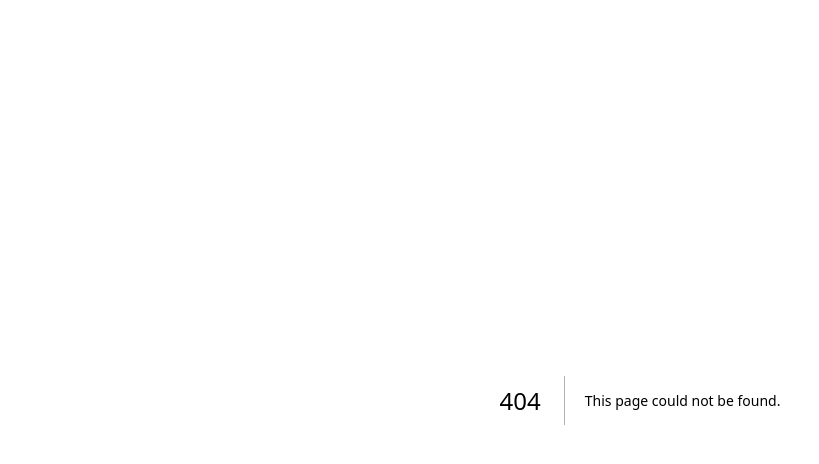
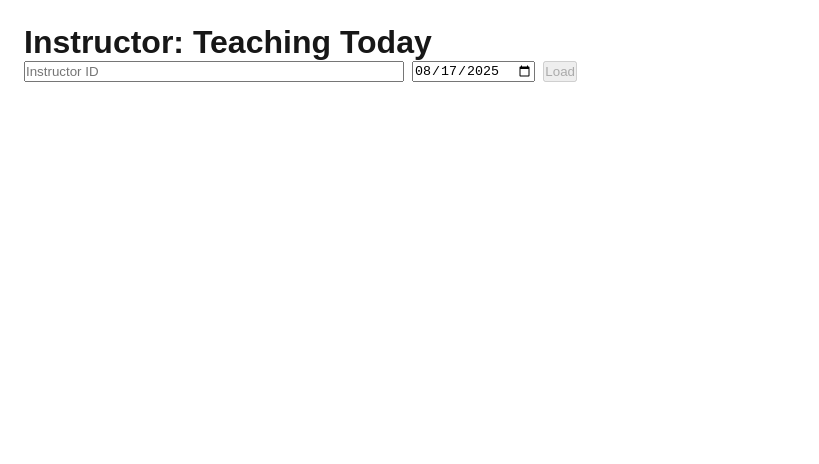
Before and after one commit to Alpha-Mintamir/AAU-Schedule-Management, a Next.js app in the folder apps/web/: page /instructor/today in a window 1280 px wide. Before the commit this address had no page. Shown: the top 464 px of the page, without its empty margins (0-819 px from the left). Built offline with nearby package versions, Linux system fonts and the light colour scheme.

Commit message:
feat(web): instructor teaching today page

```diff
--- /dev/null
+++ b/apps/web/src/app/instructor/today/page.tsx
@@ -0,0 +1,46 @@
+"use client";
+
+import { useEffect, useState } from 'react';
+
+type Item = { id: string; starts_at: string; ends_at: string; room?: string; course_code?: string; course_title?: string };
+
+async function toJson<T>(p: Promise<Response>): Promise<T> { const r = await p; if (!r.ok) throw new Error(await r.text()); return r.json(); }
+
+export default function TeachingTodayPage() {
+  const [instructorId, setInstructorId] = useState('');
+  const [date, setDate] = useState(new Date().toISOString().slice(0, 10));
+  const [items, setItems] = useState<Item[]>([]);
+  const [error, setError] = useState<string | null>(null);
+
+  async function load() {
+    setError(null);
+    if (!instructorId) return setItems([]);
+    try {
+      const data = await toJson<{ items: Item[] }>(fetch(`/api/instructor/teaching-today?instructorId=${instructorId}&date=${date}`));
+      setItems(data.items || []);
+    } catch (e: any) {
+      setError(e?.message || 'Failed');
+    }
+  }
+
+  useEffect(() => { /* optionally auto-load if instructorId in query later */ }, []);
+
+  return (
+    <main style={{ padding: 24 }}>
+      <h1>Instructor: Teaching Today</h1>
+      <div style={{ display: 'flex', gap: 8, flexWrap: 'wrap', marginBottom: 12 }}>
+        <input placeholder="Instructor ID" value={instructorId} onChange={(e) => setInstructorId(e.target.value)} style={{ width: 380 }} />
+        <input type="date" value={date} onChange={(e) => setDate(e.target.value)} />
+        <button onClick={load} disabled={!instructorId}>Load</button>
+      </div>
+      {error && <div style={{ color: 'red' }}>{error}</div>}
+      <ul>
+        {items.map((it) => (
+          <li key={it.id}>
+            {it.starts_at}-{it.ends_at} {it.room} — {it.course_code} {it.course_title}
+          </li>
+        ))}
+      </ul>
+    </main>
+  );
+}
```
